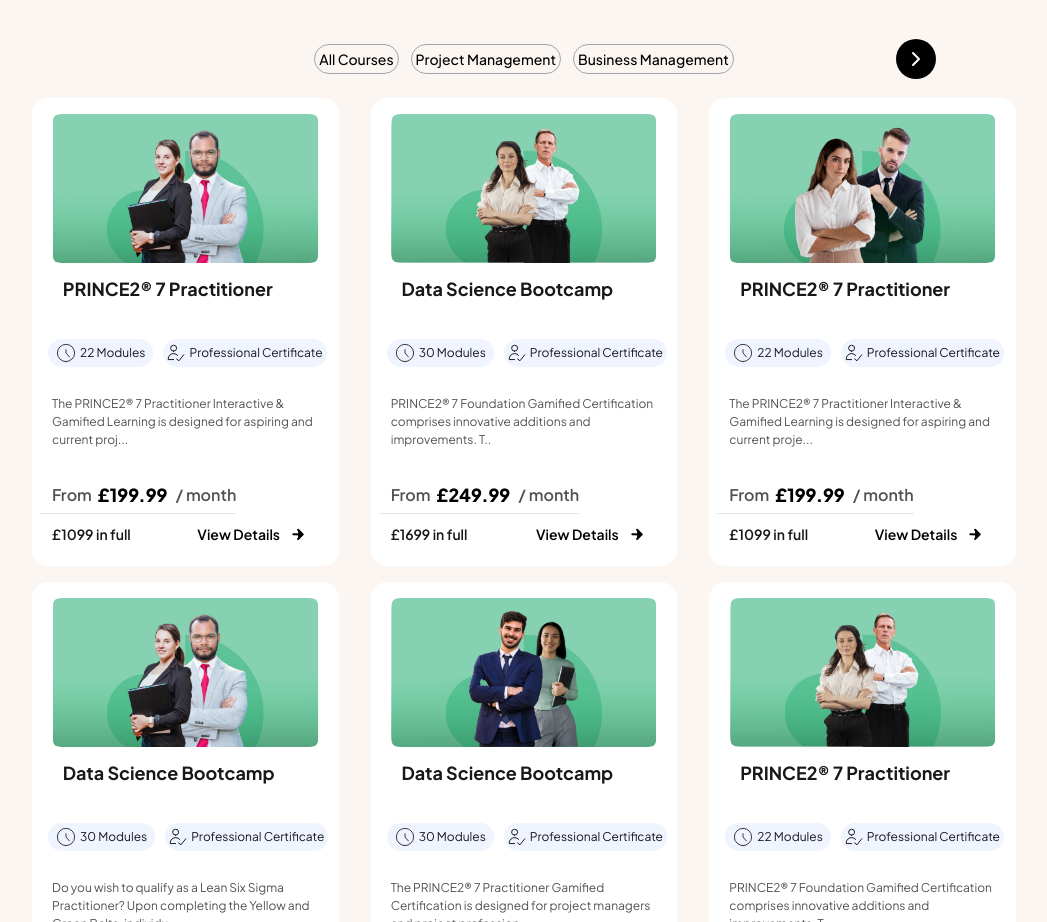
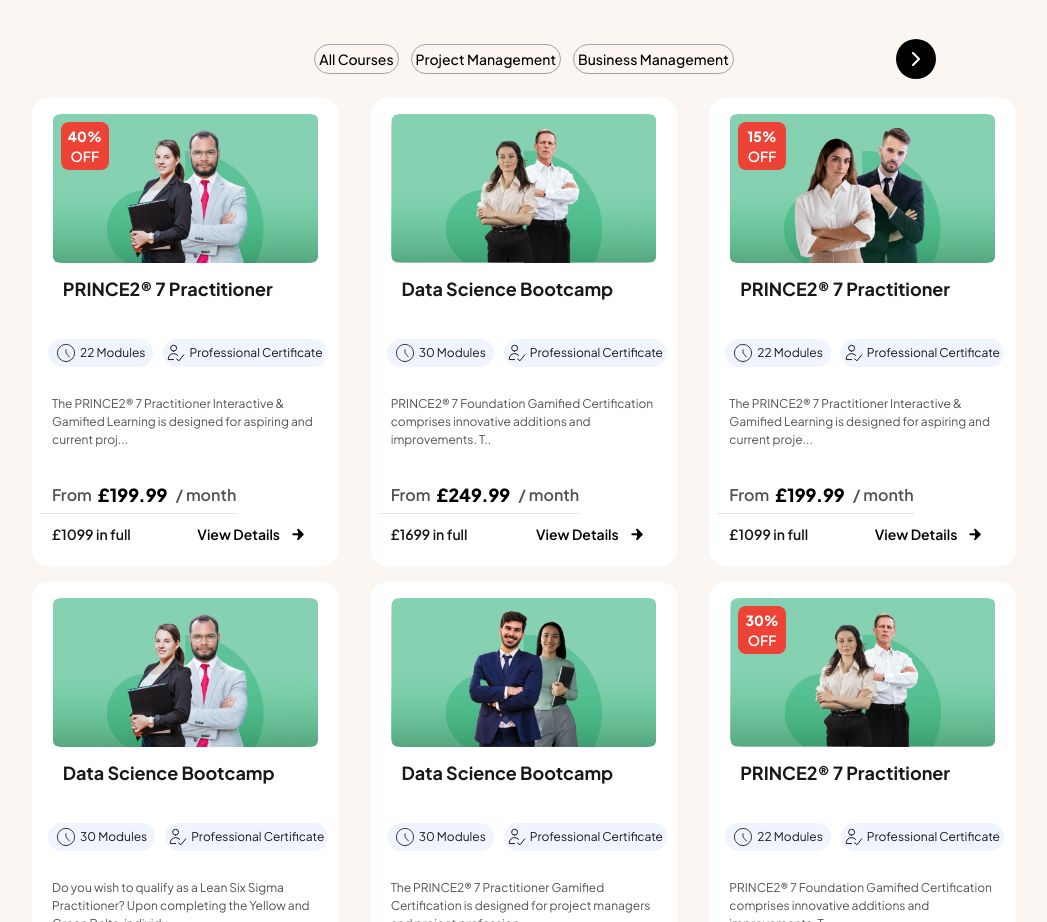
Before and after one commit to nilonbee/imperial-edu-task, a Next.js app: page / in a window 1280 px wide. Shown: the part 1244-2166 px from the top of the page, without its empty margins (116-1163 px from the left). Built offline with nearby package versions, Linux system fonts and the light colour scheme.

Commit message:
feat: color fix

```diff
--- a/src/components/moliculors/CourseCard/index.tsx
+++ b/src/components/moliculors/CourseCard/index.tsx
@@ -52,9 +52,9 @@
 
                     {(discountPercentage > 0) && (
                         <div
-                            className="md:hidden absolute top-2 left-2 p-2 bg-errorMsg rounded-lg text-white flex flex-col items-center justify-center w-16 h-16">
-                            <span className="text-lg font-extrabold">{discountPercentage}%</span>
-                            <span className="text-base font-semibold">OFF</span>
+                            className="absolute top-2 left-2 p-1 bg-errorMsg rounded-lg text-white flex flex-col items-center justify-center w-12 h-12">
+                            <span className="text-sm font-extrabold">{discountPercentage}%</span>
+                            <span className="text-sm font-semibold">OFF</span>
                         </div>
                     )}
                 </div>
```
